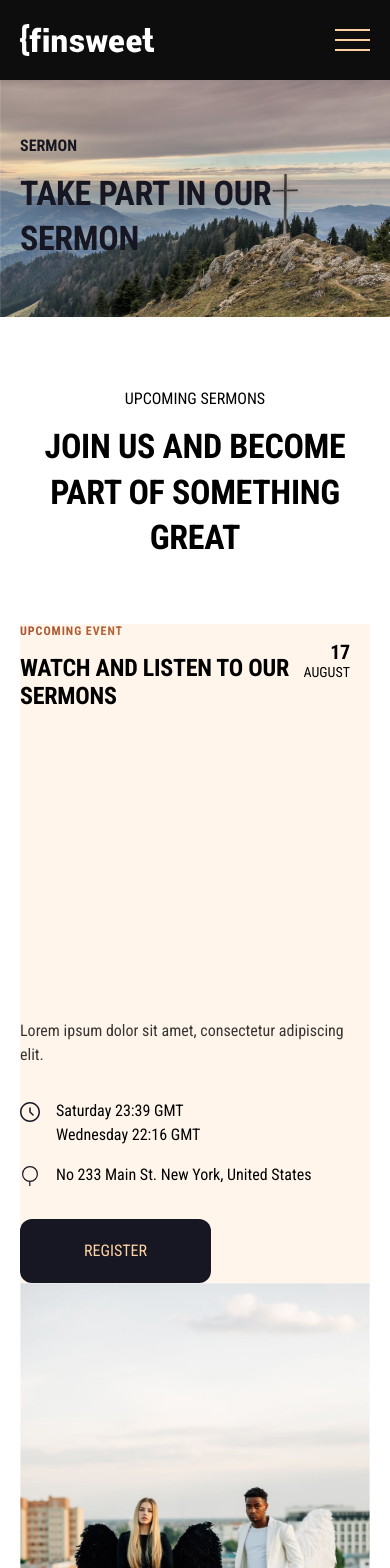
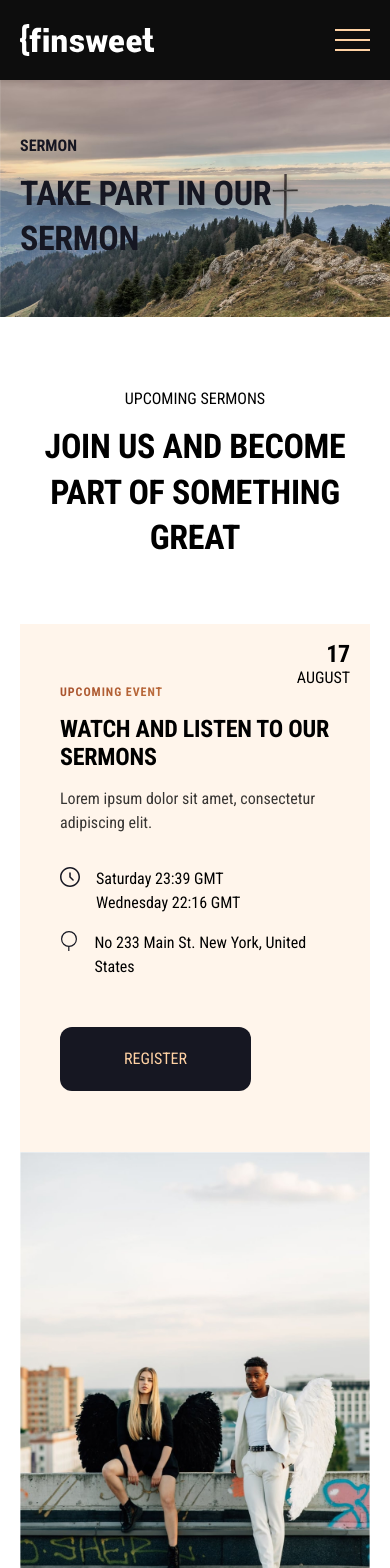
Before and after one commit to BohdanKoleiko/church_finsweet, a React (Create React App) app: page /sermons in a window 390 px wide. Shown: the top 1568 px of the page. Built offline with nearby package versions, Linux system fonts and the light colour scheme.

Commit message:
fix appeared issues and were made changes in structure

```diff
--- a/src/components/EventCard/EventCard.scss
+++ b/src/components/EventCard/EventCard.scss
@@ -4,6 +4,7 @@
    position: relative;
    overflow: hidden;
 
+   // Default non-preview event styles
    &:not(.event-preview) {
       max-width: 302px;
       padding: 80px 40px;
@@ -29,13 +30,12 @@
          transition: bottom 0.2s ease-out;
       }
 
-      &:hover {
-         &::before {
+      &:hover::before {
          bottom: 0;
       }
    }
-   }
 
+   // Heading and description styles
    &__heading {
       margin-bottom: 16px;
    }
@@ -60,6 +60,7 @@
       }
    }
 
+   // Background colors for variations
    &_light-orange {
       background-color: $orange-10;
    }
@@ -68,10 +69,14 @@
       background-color: $white;
    }
 
+   // Schedule styles
    &__schedule {
       position: absolute;
    }
+}
 
+// Schedule styles
+.schedule {
    &__start-day,
    &__start-month {
       display: block;
@@ -92,7 +97,8 @@
    }
 }
 
-.event.event-preview {
+// Preview-specific styles
+.event-preview {
    display: grid;
    grid-template-columns: minmax(320px, 435px) minmax(320px, 845px);
    grid-template-rows: minmax(auto, 512px);
@@ -101,34 +107,33 @@
       top: 32px;
       right: 32px;
    }
-}
 
-.event-preview {
    &__event-info {
       position: relative;
       max-width: 435px;
       height: max-content;
       padding: 61px 90px;
    }
+
+   &__event-descr {
+      position: relative;
+      padding: $p61 $p90;
+   }
 }
 
+// General styles for schedule
 .schedule {
-   &__date {
-      margin-bottom: 16px;
-   }
-
    &__date,
    &__destination {
       display: flex;
       align-items: flex-start;
       line-height: 150%;
+      margin-bottom: 16px;
    }
 
    &__image {
       width: 20px;
-      min-width: 20px;
       height: 20px;
-      margin-top: 3px;
       margin-right: 16px;
 
       > img {
@@ -147,6 +152,7 @@
    }
 }
 
+// Image container for preview
 .preview-img-container {
    &__img {
       display: block;
@@ -156,26 +162,22 @@
    }
 }
 
+// Media queries
 @media screen and (max-width: 992px) {
-   .event.event-preview {
-      .event__schedule {
+   .event-preview .event__schedule {
       top: 16px;
       right: 20px;
    }
-   }
 
-   .event-preview {
-      &__event-info {
-         padding-left: calc($index * 4.911);
-         padding-right: calc($index * 4.911);
-         padding-bottom: calc($index * 3.293);
-      }
+   .event-preview__event-info {
+      padding-left: 20px;
+      padding-right: 20px;
+      padding-bottom: 30px;
    }
 }
 
 @media screen and (max-width: 768px) {
-   .event {
-      &:not(.event-preview) {
+   .event:not(.event-preview) {
       padding-top: 60px;
       padding-bottom: 40px;
 
@@ -183,26 +185,32 @@
          top: 12px;
          right: 16px;
       }
-      }
 
-      &__start-day {
+      .event__start-day {
          font-size: 20px;
       }
 
-      &__start-month {
+      .event__start-month {
          font-size: 14px;
       }
    }
 
-   .event.event-preview {
+   .event-preview {
       grid-template-columns: 1fr;
-      grid-template-rows: calc($index * 32) minmax(auto, max-content);
-   }
+      grid-template-rows: auto max-content;
 
-   .event-preview {
-      &__event-info {
+      .event-preview__event-info {
          grid-row-start: 2;
          max-width: none;
       }
    }
 }
+
+@media screen and (max-width: 480px) {
+   .event-preview {
+      &__event-descr {
+         padding-left: $p40;
+         padding-right: $p40;
+      }
+   }
+}
--- a/src/components/EventCard/EventCard.tsx
+++ b/src/components/EventCard/EventCard.tsx
@@ -127,20 +127,37 @@ const EventCard: FC<EventCardProps> = ({
 
    return (
       <div
-         className={`event ${
-            preview ? "event-preview" : ""
-         } event_${backgroundColor} ${classNames}`}
+         className={`event ${preview ? "event-preview" : ""} event_${backgroundColor} ${
+            classNames ? classNames : ""
+         }`}
       >
+         {preview ? (
+            <div className="event-preview__event-descr">
                {renderHeader()}
                {eventDescription && <p className="event__descr">{eventDescription}</p>}
                {renderEventSchedule()}
-         <div className="event__schedule">
-            <span className="event__start-day">
+               <div className="event__schedule schedule">
+                  <span className="schedule__start-day">
                      {String(startEvent.getDate()).padStart(2, "0")}
                   </span>
-            <span className="event__start-month">{startMonth}</span>
+                  <span className="schedule__start-month">{startMonth}</span>
                </div>
                {children}
+            </div>
+         ) : (
+            <>
+               {renderHeader()}
+               {eventDescription && <p className="event__descr">{eventDescription}</p>}
+               {renderEventSchedule()}
+               <div className="event__schedule schedule">
+                  <span className="schedule__start-day">
+                     {String(startEvent.getDate()).padStart(2, "0")}
+                  </span>
+                  <span className="schedule__start-month">{startMonth}</span>
+               </div>
+            </>
+         )}
+
          {preview && eventImage && (
             <figure className="event__img-wrapper preview-img-container">
                <img className="preview-img-container__img" src={eventImage} alt={eventAltImg} />
```
Lines whose indentation alone changed are shown as unchanged.
